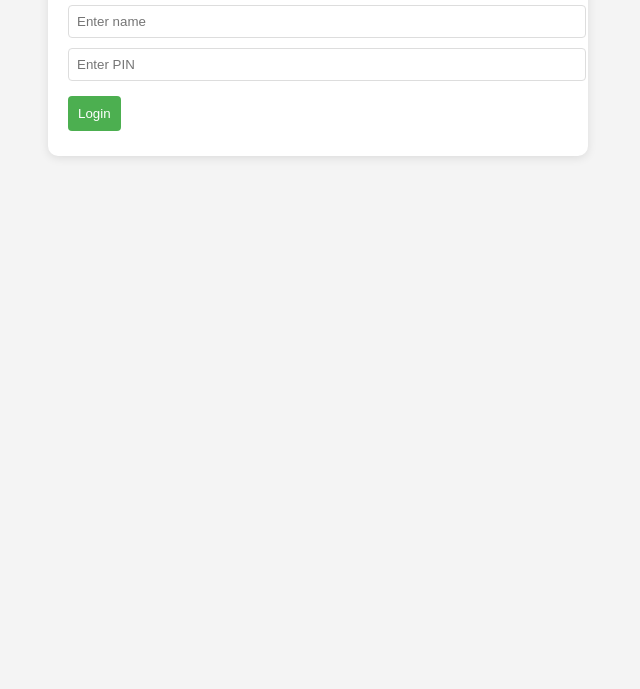
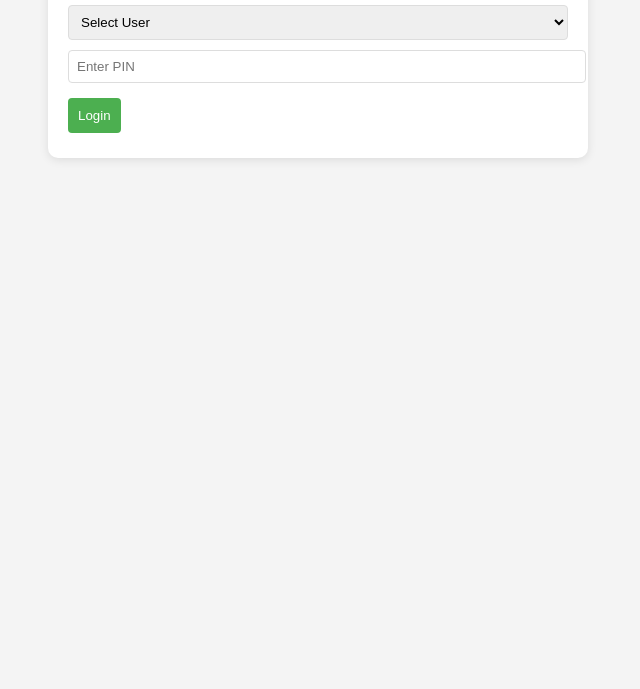
Before and after one commit to pallen1405/Allenkc-chores, a plain HTML site: page index.html in a window 1280 px wide. Shown: the part 111-800 px from the top of the page, without its empty margins (322-962 px from the left). Drawn offline with Linux system fonts and the light colour scheme.

Commit message:
Refactor chore tracking application to support multiple children and a parent dashboard. Updated user login system, added chore assignment functionality, and enhanced UI elements for better user experience.

```diff
--- a/index.html
+++ b/index.html
@@ -9,7 +9,13 @@
 <body>
   <div id="login-screen">
     <h2>Allen Family Chore Tracker</h2>
-    <input type="text" id="user-name" placeholder="Enter name" />
+    <select id="user-name">
+      <option value="">Select User</option>
+      <option value="Izzy Allen">Izzy Allen</option>
+      <option value="Charlie Allen">Charlie Allen</option>
+      <option value="Judah Allen">Judah Allen</option>
+      <option value="Parent">Parent</option>
+    </select>
     <input type="password" id="user-pin" placeholder="Enter PIN" />
     <button onclick="login()">Login</button>
   </div>
```
